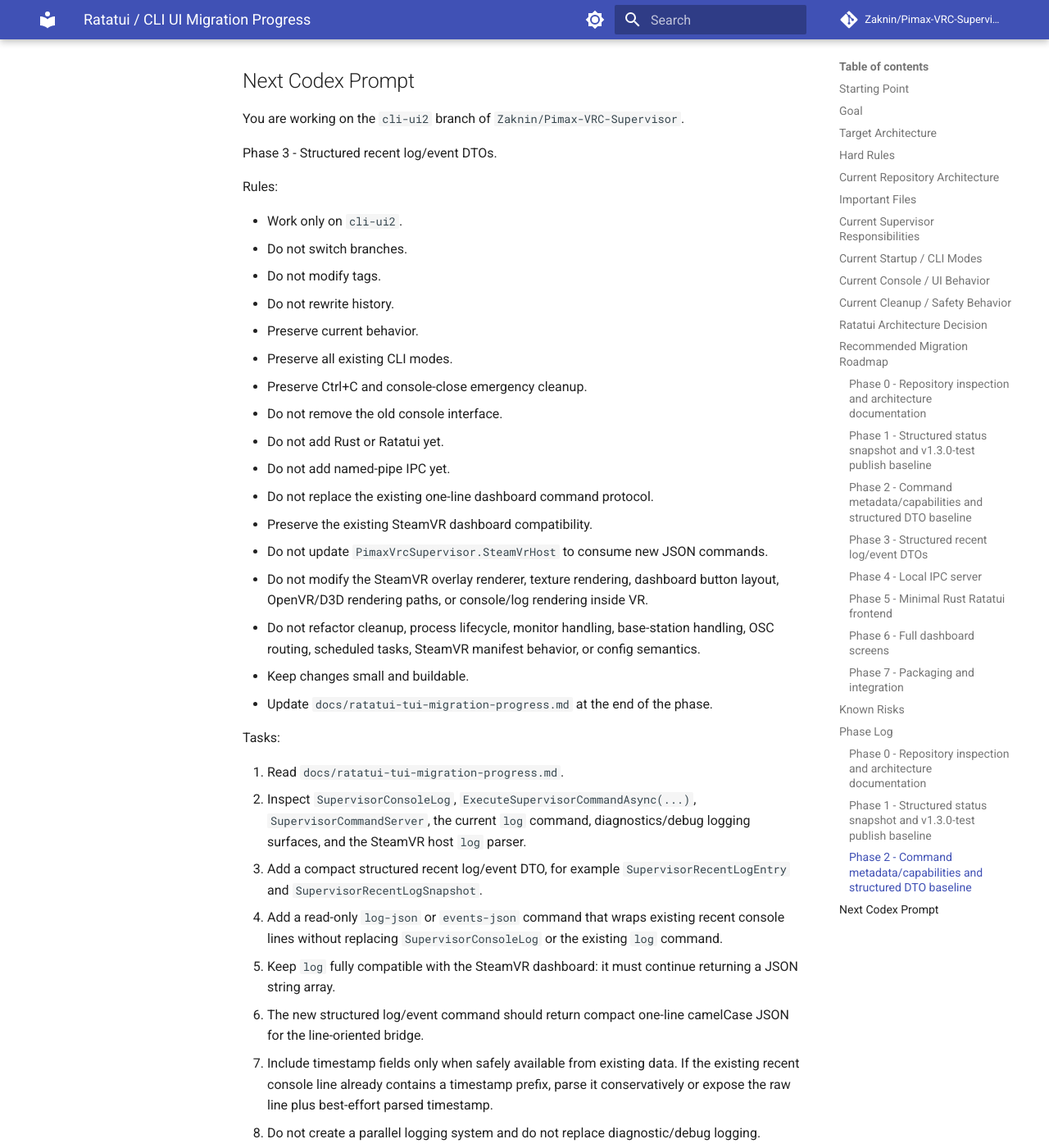
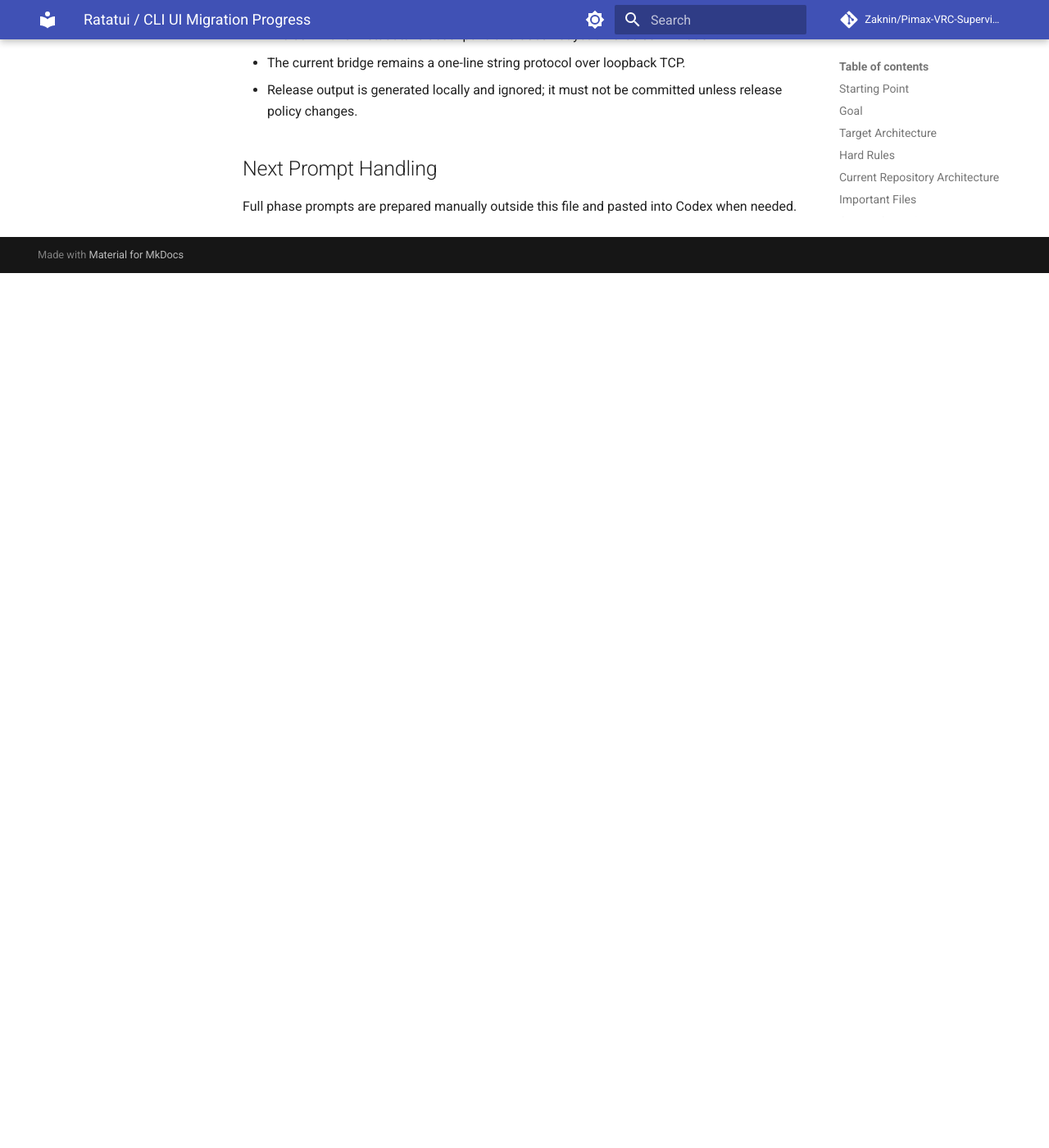
Before and after one commit to Zaknin/Pimax-VRC-Supervisor, an MkDocs documentation site: the page built from docs/ratatui-tui-migration-progress.md, in a window 1280 px wide and 1400 px high, scrolled down 14108 px. Shown: the whole window at 82% size. Built offline with MkDocs 1.6.1 and Material for MkDocs 9.7.7, drawn with Linux system fonts in a browser that asks for light colours; comment, search, counter and statistics services are not loaded; after the commit the page ends 14441 px from its top, so only the background shows below that; some of the changed text lies outside the part shown.

Commit message:
Simplify migration progress prompt handling

```diff
--- a/docs/ratatui-tui-migration-progress.md
+++ b/docs/ratatui-tui-migration-progress.md
@@ -19,7 +19,7 @@ Prepare the existing C# Pimax VRC Supervisor application for a future separate R
 
 - The C# supervisor remains the backend and owns the safety-critical workflow.
 - A separate Rust Ratatui frontend can become a dashboard/controller after the backend is prepared.
-- The frontend should communicate with the backend through a local IPC bridge, preferably Windows named pipes.
+- Near-term desktop TUI work should extend the existing local loopback TCP command bridge additively with structured read-only JSON surfaces. A future Windows named-pipe transport may be considered later after the backend protocol is stable.
 - The backend remains responsible for Windows, VR, SteamVR, VRChat, cleanup, monitor, OSC, and base-station logic.
 - The old console interface remains available as the fallback UI throughout migration.
 
@@ -123,34 +126,43 @@ Configured startup modes are:
 
 Ratatui should be a separate Rust frontend instead of being embedded directly into the C# app. The existing C# supervisor is already the Windows-specific, safety-critical backend and should continue to own VR, SteamVR, VRChat, cleanup, monitor layout, OSC routing, managed-app lifecycle, base-station power, scheduled-task, and SteamVR manifest behavior.
 
-Embedding Ratatui directly into the C# supervisor would mix frontend rendering concerns with cleanup-sensitive Windows automation and would not fit Ratatui's Rust-native model. The safer migration path is to first make the C# backend emit structured events, expose structured status, and accept structured commands while preserving the existing console. A future Rust Ratatui app can then connect over local IPC, preferably Windows named pipes, and act as a dashboard/controller without taking over backend ownership.
+Embedding Ratatui directly into the C# supervisor would mix frontend rendering concerns with cleanup-sensitive Windows automation and would not fit Ratatui's Rust-native model. The safer migration path is to first make the C# backend expose structured read-only status, command metadata, and recent-log surfaces while preserving the existing console and SteamVR dashboard behavior.
 
-The current SteamVR host already uses a local loopback TCP command bridge for dashboard commands. That bridge is useful current context, but the future Ratatui IPC should be designed intentionally rather than coupled to the dashboard helper's existing implementation.
+The current SteamVR host already uses a local loopback TCP command bridge for dashboard commands. In the near term, this bridge should be extended additively with structured JSON commands such as status-json, commands-json, and log-json. Existing one-line text commands must remain compatible. A future Windows named-pipe transport can be considered later after the protocol is stable and the desktop Ratatui client requirements are clearer.
 
 ## Recommended Migration Roadmap
 
-### Phase 0 - Repository inspection and architecture documentation
+Recommended Migration Roadmap
+Phase 0 - Repository inspection and architecture documentation
+
 Status: Completed
 
-### Phase 1 - Structured status snapshot and v1.3.0-test publish baseline
+Phase 1 - Structured status snapshot and v1.3.0-test publish baseline
+
 Status: Completed
 
-### Phase 2 - Command metadata/capabilities and structured DTO baseline
+Phase 2 - Command metadata/capabilities and structured DTO baseline
+
 Status: Completed
 
-### Phase 3 - Structured recent log/event DTOs
+Phase 3 - Structured recent log DTOs and read-only log-json surface
+
 Status: Not started
 
-### Phase 4 - Local IPC server
+Phase 4 - Read-only JSON request envelope for safe read-only commands
+
 Status: Not started
 
-### Phase 5 - Minimal Rust Ratatui frontend
+Phase 5 - Minimal Rust Ratatui desktop frontend
+
 Status: Not started
 
-### Phase 6 - Full dashboard screens
+Phase 6 - Full desktop Ratatui dashboard screens
+
 Status: Not started
 
-### Phase 7 - Packaging and integration
+Phase 7 - Packaging, integration, and optional future IPC transport review
+
 Status: Not started
 
 ## Known Risks
@@ -358,62 +370,6 @@ Known issues:
 - The current bridge remains a one-line string protocol over loopback TCP.
 - Release output is generated locally and ignored; it must not be committed unless release policy changes.
 
-## Next Codex Prompt
+## Next Prompt Handling
 
-You are working on the `cli-ui2` branch of `Zaknin/Pimax-VRC-Supervisor`.
-
-Phase 3 - Structured recent log/event DTOs.
-
-Rules:
-
-- Work only on `cli-ui2`.
-- Do not switch branches.
-- Do not modify tags.
-- Do not rewrite history.
-- Preserve current behavior.
-- Preserve all existing CLI modes.
-- Preserve Ctrl+C and console-close emergency cleanup.
-- Do not remove the old console interface.
-- Do not add Rust or Ratatui yet.
-- Do not add named-pipe IPC yet.
-- Do not replace the existing one-line dashboard command protocol.
-- Preserve the existing SteamVR dashboard compatibility.
-- Do not update `PimaxVrcSupervisor.SteamVrHost` to consume new JSON commands.
-- Do not modify the SteamVR overlay renderer, texture rendering, dashboard button layout, OpenVR/D3D rendering paths, or console/log rendering inside VR.
-- Do not refactor cleanup, process lifecycle, monitor handling, base-station handling, OSC routing, scheduled tasks, SteamVR manifest behavior, or config semantics.
-- Keep changes small and buildable.
-- Update `docs/ratatui-tui-migration-progress.md` at the end of the phase.
-
-Tasks:
-
-1. Read `docs/ratatui-tui-migration-progress.md`.
-2. Inspect `SupervisorConsoleLog`, `ExecuteSupervisorCommandAsync(...)`, `SupervisorCommandServer`, the current `log` command, diagnostics/debug logging surfaces, and the SteamVR host `log` parser.
-3. Add a compact structured recent log/event DTO, for example `SupervisorRecentLogEntry` and `SupervisorRecentLogSnapshot`.
-4. Add a read-only `log-json` or `events-json` command that wraps existing recent console lines without replacing `SupervisorConsoleLog` or the existing `log` command.
-5. Keep `log` fully compatible with the SteamVR dashboard: it must continue returning a JSON string array.
-6. The new structured log/event command should return compact one-line camelCase JSON for the line-oriented bridge.
-7. Include timestamp fields only when safely available from existing data. If the existing recent console line already contains a timestamp prefix, parse it conservatively or expose the raw line plus best-effort parsed timestamp.
-8. Do not create a parallel logging system and do not replace diagnostic/debug logging.
-9. Preserve all existing command names, response strings, timing diagnostics, and behavior.
-10. Do not implement generic JSON action execution in this phase.
-11. Run explicit Release builds for all three projects. Do not use plain root `dotnet build`.
-12. Publish to the existing `release\PimaxVrcSupervisor-v1.3.0-test` folder and verify release output remains ignored.
-13. If launching the supervisor is unsafe or environment-dependent, verify by code inspection and successful build/publish, and document that limitation.
-14. Update this progress file with files changed, new model names, new command name, build/publish results, compatibility notes, runtime-test limitations, known risks, and the next recommended phase.
-
-
-Important UI boundary for `cli-ui2`:
-
-For now, the VR/SteamVR overlay part must stay as-is.
-
-Do not replace the SteamVR overlay dashboard with Ratatui.
-
-Do not change the VR overlay renderer, texture rendering, dashboard button layout, OpenVR/D3D rendering path, or console/log rendering inside VR.
-
-The existing `PimaxVrcSupervisorSteamVrHost.exe` should continue using the current text `status` command, current `log` command, and existing dashboard action commands.
-
-Ratatui is planned as a separate desktop terminal/operator TUI, not as a replacement for the VR overlay.
-
-The supervisor backend command/status bridge may be extended additively with new JSON commands such as `status-json`, `commands-json`, or future structured command results, but existing SteamVR host behavior must remain compatible.
-
-In Phase 2 and nearby phases, avoid changes to `PimaxVrcSupervisor.SteamVrHost` unless required for version/build metadata or a clearly documented compatibility fix.
+Full phase prompts are prepared manually outside this file and pasted into Codex when needed.
```
Also changed, not shown: other parts of docs/ratatui-tui-migration-progress.md (+3 -0 lines).
